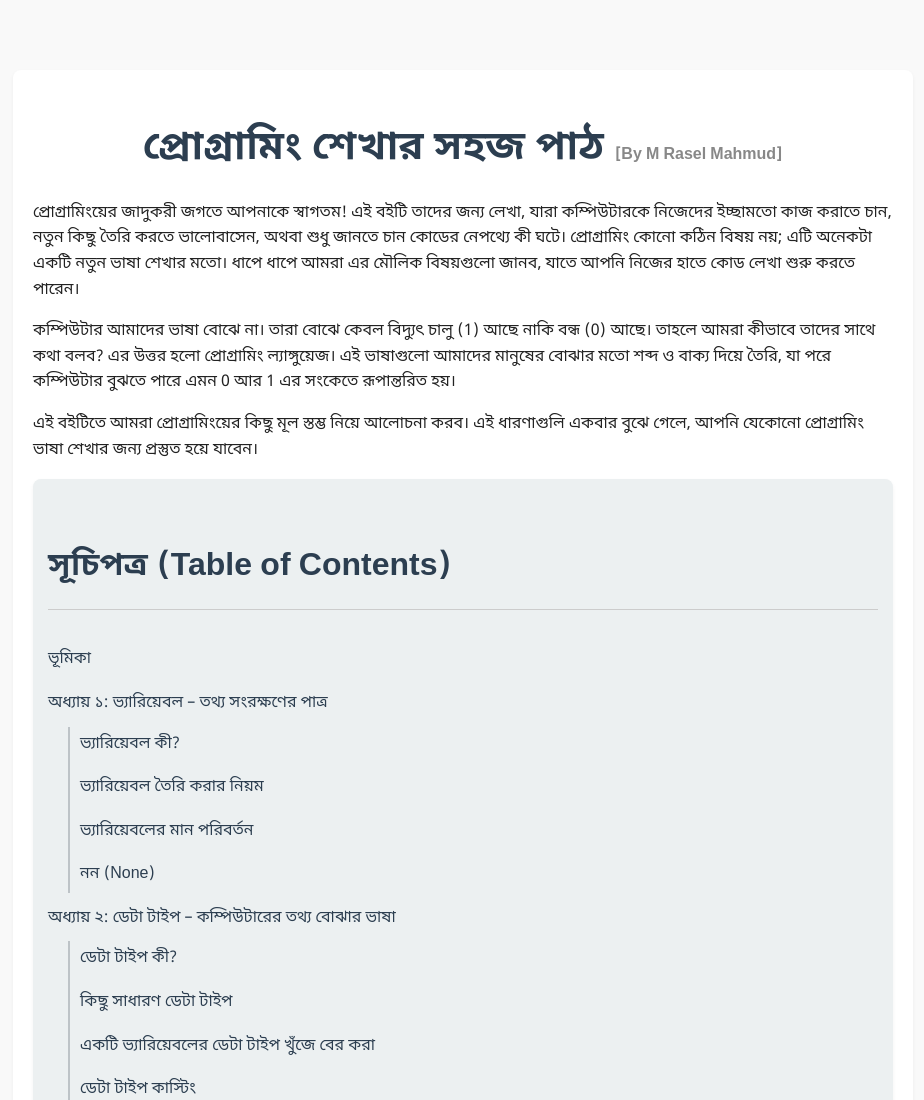
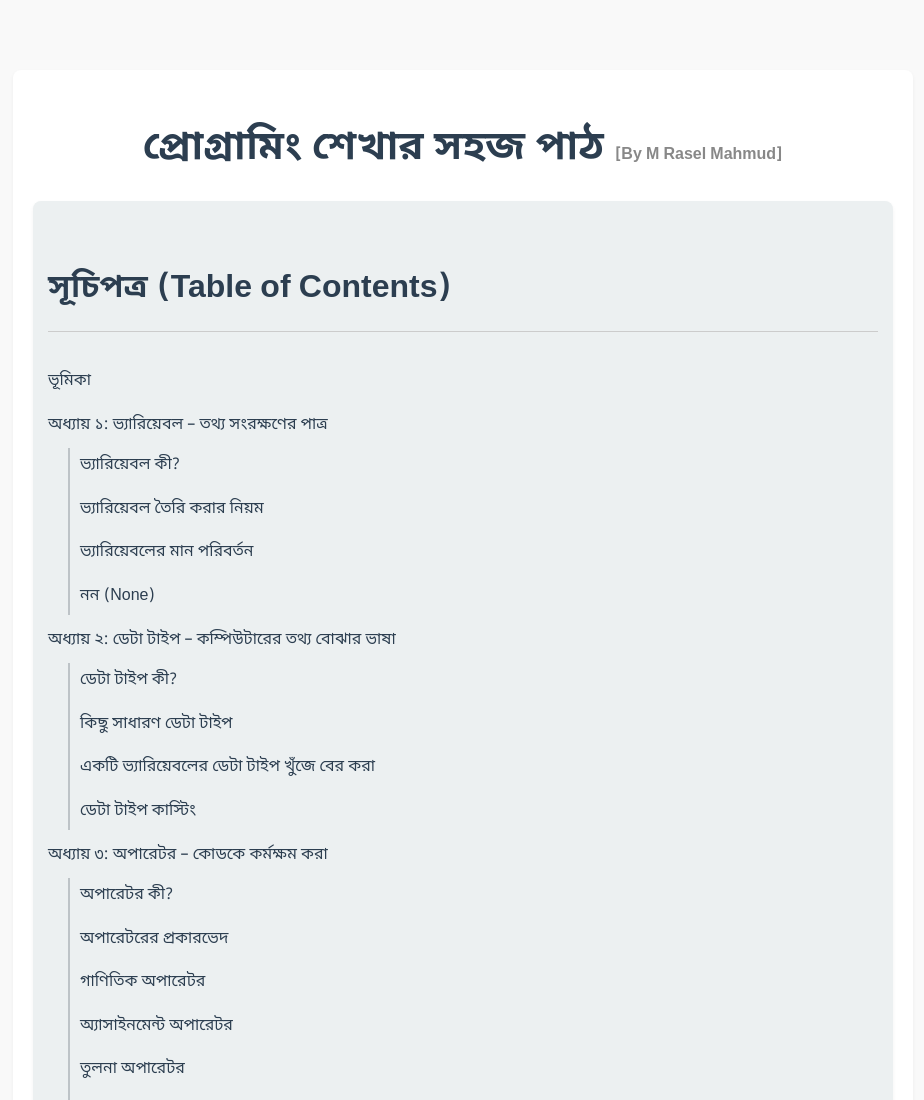
Before and after one commit to RaselMahmud7/BookSite_Dynamic, a website: page index.html in a window 1280 px wide. Shown: the top 1100 px of the page, without its empty margins (177-1101 px from the left). Drawn offline with Linux system fonts and the light colour scheme; a web font is replaced by a local one.

Commit message:
Update index.html

```diff
--- a/index.html
+++ b/index.html
@@ -241,11 +241,11 @@
     <span style="font-size:1rem; color:#888;">[By M Rasel Mahmud]</span>
 </h1>
 
-<p>প্রোগ্রামিংয়ের জাদুকরী জগতে আপনাকে স্বাগতম! এই বইটি তাদের জন্য লেখা, যারা কম্পিউটারকে নিজেদের ইচ্ছামতো কাজ করাতে চান, নতুন কিছু তৈরি করতে ভালোবাসেন, অথবা শুধু জানতে চান কোডের নেপথ্যে কী ঘটে। প্রোগ্রামিং কোনো কঠিন বিষয় নয়; এটি অনেকটা একটি নতুন ভাষা শেখার মতো। ধাপে ধাপে আমরা এর মৌলিক বিষয়গুলো জানব, যাতে আপনি নিজের হাতে কোড লেখা শুরু করতে পারেন।</p>
+<!-- <p>প্রোগ্রামিংয়ের জাদুকরী জগতে আপনাকে স্বাগতম! এই বইটি তাদের জন্য লেখা, যারা কম্পিউটারকে নিজেদের ইচ্ছামতো কাজ করাতে চান, নতুন কিছু তৈরি করতে ভালোবাসেন, অথবা শুধু জানতে চান কোডের নেপথ্যে কী ঘটে। প্রোগ্রামিং কোনো কঠিন বিষয় নয়; এটি অনেকটা একটি নতুন ভাষা শেখার মতো। ধাপে ধাপে আমরা এর মৌলিক বিষয়গুলো জানব, যাতে আপনি নিজের হাতে কোড লেখা শুরু করতে পারেন।</p>
 
 <p>কম্পিউটার আমাদের ভাষা বোঝে না। তারা বোঝে কেবল বিদ্যুৎ চালু (1) আছে নাকি বন্ধ (0) আছে। তাহলে আমরা কীভাবে তাদের সাথে কথা বলব? এর উত্তর হলো প্রোগ্রামিং ল্যাঙ্গুয়েজ। এই ভাষাগুলো আমাদের মানুষের বোঝার মতো শব্দ ও বাক্য দিয়ে তৈরি, যা পরে কম্পিউটার বুঝতে পারে এমন 0 আর 1 এর সংকেতে রূপান্তরিত হয়।</p>
 
-<p>এই বইটিতে আমরা প্রোগ্রামিংয়ের কিছু মূল স্তম্ভ নিয়ে আলোচনা করব। এই ধারণাগুলি একবার বুঝে গেলে, আপনি যেকোনো প্রোগ্রামিং ভাষা শেখার জন্য প্রস্তুত হয়ে যাবেন।</p>
+<p>এই বইটিতে আমরা প্রোগ্রামিংয়ের কিছু মূল স্তম্ভ নিয়ে আলোচনা করব। এই ধারণাগুলি একবার বুঝে গেলে, আপনি যেকোনো প্রোগ্রামিং ভাষা শেখার জন্য প্রস্তুত হয়ে যাবেন।</p> -->
 
 <!-- Table of Contents as a collapsible menu -->
 <button class="toc-menu-toggle" onclick="toggleMenu()">সূচিপত্র দেখান/লুকান</button>
```
